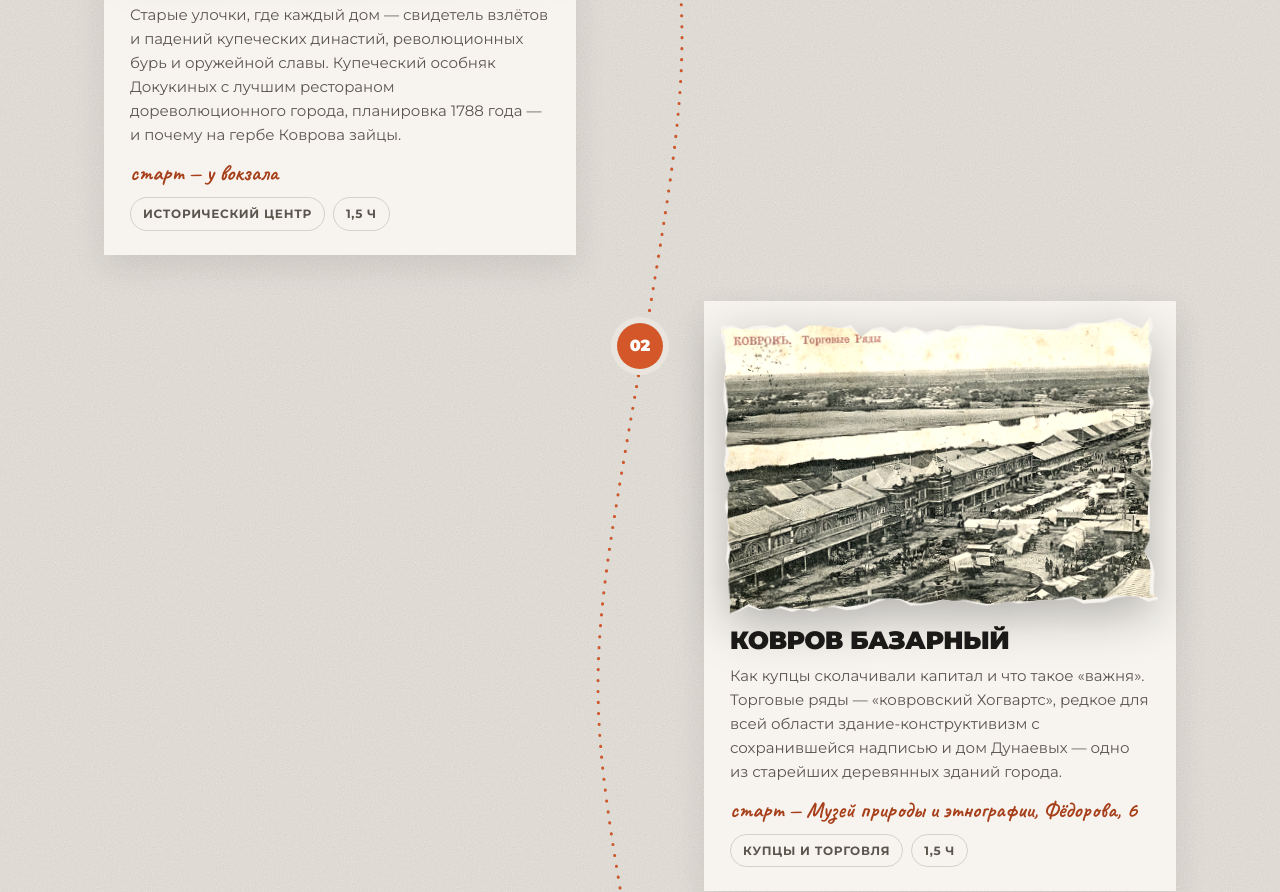
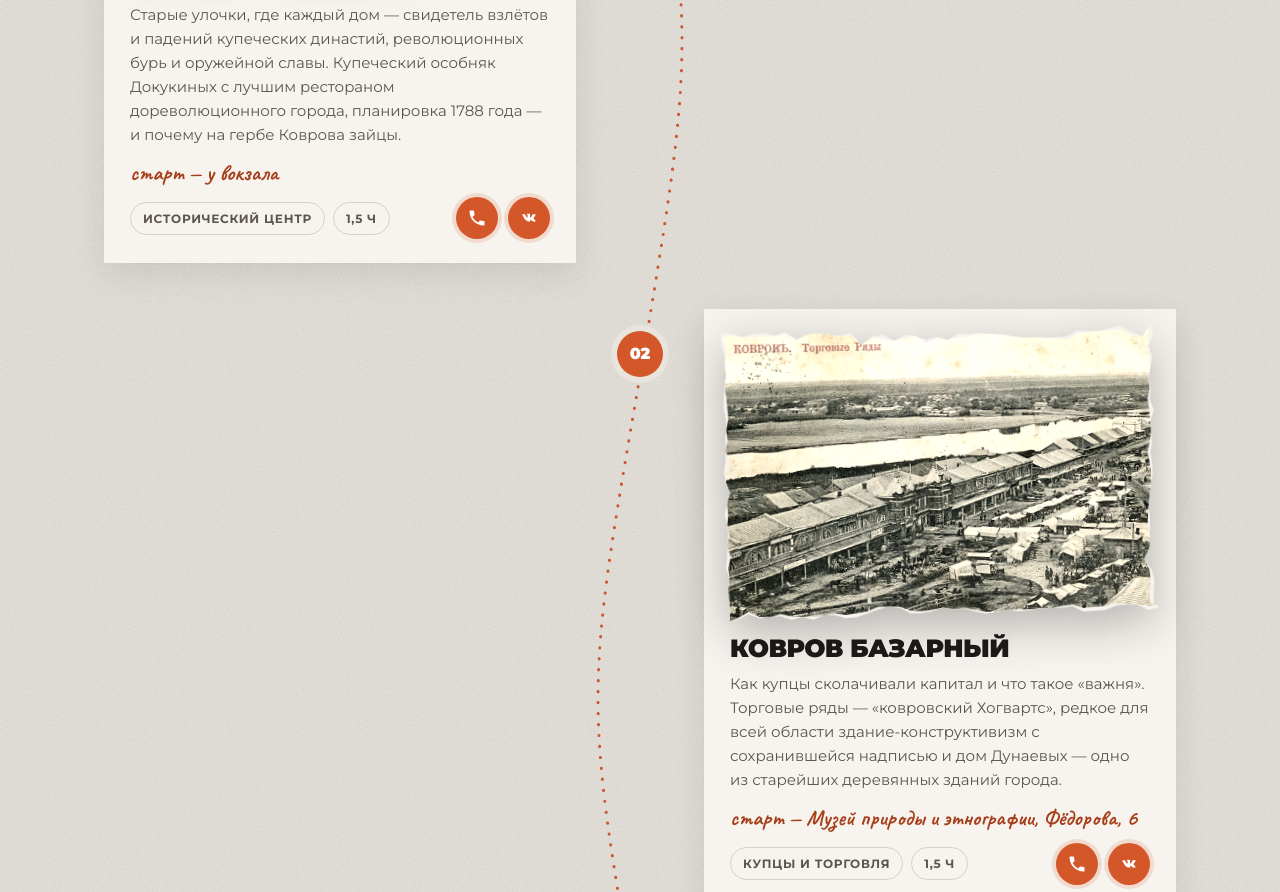
Before and after one commit to OblakoLive/turkovrov, a plain HTML site: page index.html in a window 1280 px wide. Shown: the part 3149-4041 px from the top of the page. Drawn offline with Linux system fonts and the light colour scheme; no server answers.

Commit message:
Карточки маршрутов: кнопки «позвонить» и «группа ВКонтакте»
Оранжевые кружки, как номера на тропе, но меньше и внутри карточки — справа в строке
плашек. Трубка набирает номер Виктории (на компьютере при наведении видно номер),
значок ВК открывает группу. Подписи для экранного диктора — с названием маршрута.

Co-Authored-By: Claude Opus 5.5 <noreply@anthropic.com>

```diff
--- a/index.html
+++ b/index.html
@@ -245,6 +245,15 @@ a:focus-visible,button:focus-visible{outline:3px solid var(--accent-dark);outlin
 .stop--special p{color:var(--on-dark-muted)}
 .stop--special .hand{color:var(--accent-dark)}
 .stop--special .stop__meta span{border-color:rgba(237,232,224,.2);color:var(--on-dark-muted)}
+/* кнопки «позвонить» и «группа ВКонтакте» в карточке маршрута: оранжевые кружки, как номера на тропе,
+   но меньше и внутри карточки — справа в строке плашек (на узкой карточке переносятся на свою строку) */
+.stop__meta{align-items:center}
+.stop__act{display:flex;gap:10px;margin-left:auto}
+.act{width:42px;height:42px;border-radius:50%;background:var(--accent);color:#fff;display:grid;place-items:center;box-shadow:0 0 0 4px rgba(212,87,42,.16);transition:background .2s,transform .2s}
+.act:hover{background:#B8461E;transform:translateY(-2px)}
+.act svg{width:20px;height:20px;fill:currentColor}
+.stop--special .act{box-shadow:0 0 0 4px rgba(238,116,71,.22)}
+@media (prefers-reduced-motion:reduce){.act:hover{transform:none}}
 .trail__end{position:relative;z-index:1;text-align:center;font-size:30px;margin-top:6px}
 @media (max-width:760px){
   .stop{width:auto;margin-left:52px !important;margin-right:0 !important;padding:22px 20px}
@@ -814,6 +823,40 @@ function tornPhoto(el, seed) {
 }
 document.querySelectorAll('[data-cut]').forEach((el, k) => tornPhoto(el, k * 104729 + 7));
 
+/* ===== в каждой карточке маршрута — «позвонить» и «группа ВКонтакте» ===== */
+(function () {
+  const PHONE = '+79100959623', PHONE_PRETTY = '+7 (910) 095-96-23', VK_GROUP = 'https://vk.ru/turkovrov';
+  const ICON_PHONE = '<svg viewBox="0 0 24 24" aria-hidden="true"><path d="M6.62 10.79a15.05 15.05 0 0 0 6.59 6.59l2.2-2.2a1 1 0 0 1 1.02-.24c1.12.37 2.33.57 3.57.57a1 1 0 0 1 1 1V20a1 1 0 0 1-1 1C10.61 21 3 13.39 3 4a1 1 0 0 1 1-1h3.5a1 1 0 0 1 1 1c0 1.25.2 2.45.57 3.57a1 1 0 0 1-.25 1.02l-2.2 2.2z"/></svg>';
+  const ICON_VK = '<svg viewBox="0 0 24 24" aria-hidden="true"><path d="M12.79 16.24s.29-.03.44-.19c.13-.15.13-.43.13-.43s-.02-1.3.58-1.5c.59-.19 1.34 1.26 2.14 1.82.6.42 1.06.33 1.06.33l2.14-.03s1.12-.07.59-.96c-.04-.07-.31-.66-1.59-1.87-1.34-1.26-1.16-1.06.45-3.25.98-1.33 1.38-2.14 1.25-2.49-.12-.33-.84-.24-.84-.24l-2.41.01s-.18-.02-.31.06c-.13.08-.21.26-.21.26s-.38 1.03-.89 1.91c-1.07 1.85-1.5 1.95-1.67 1.83-.41-.27-.31-1.08-.31-1.65 0-1.79.27-2.54-.52-2.73-.26-.07-.45-.11-1.12-.11-.86-.01-1.59 0-2 .21-.27.14-.49.44-.36.46.16.02.52.1.71.36.25.34.24 1.11.24 1.11s.14 2.11-.33 2.37c-.33.18-.77-.19-1.73-1.87-.49-.86-.86-1.81-.86-1.81s-.07-.18-.2-.27c-.15-.12-.37-.15-.37-.15l-2.29.01s-.34.01-.47.16C3.94 7.72 4.04 8 4.04 8s1.79 4.26 3.82 6.4c1.86 1.97 3.97 1.84 3.97 1.84h.96z"/></svg>';
+
+  document.querySelectorAll('.stop').forEach(stop => {
+    const route = stop.querySelector('h3').textContent.trim();
+    const box = document.createElement('div');
+    box.className = 'stop__act';
+
+    const tel = document.createElement('a');
+    tel.className = 'act';
+    tel.href = 'tel:' + PHONE;
+    tel.dataset.goal = 'tel';
+    tel.title = 'Позвонить: ' + PHONE_PRETTY; // на компьютере звонить нечем — при наведении видно номер
+    tel.setAttribute('aria-label', 'Позвонить и записаться на «' + route + '», ' + PHONE_PRETTY);
+    tel.innerHTML = ICON_PHONE;
+
+    const vk = document.createElement('a');
+    vk.className = 'act';
+    vk.href = VK_GROUP;
+    vk.target = '_blank';
+    vk.rel = 'noopener';
+    vk.dataset.goal = 'vk';
+    vk.title = 'Группа «Тур Ковров» ВКонтакте';
+    vk.setAttribute('aria-label', 'Группа «Тур Ковров» ВКонтакте — анонсы и запись на «' + route + '»');
+    vk.innerHTML = ICON_VK;
+
+    box.append(tel, vk);
+    stop.querySelector('.stop__meta').append(box);
+  });
+})();
+
 /* ===== пунктирная тропа через маршруты ===== */
 const trail = document.getElementById('trail');
 const trailPaths = ['trailBase', 'trailLive', 'trailMaskPath'].map(id => document.getElementById(id));
```
